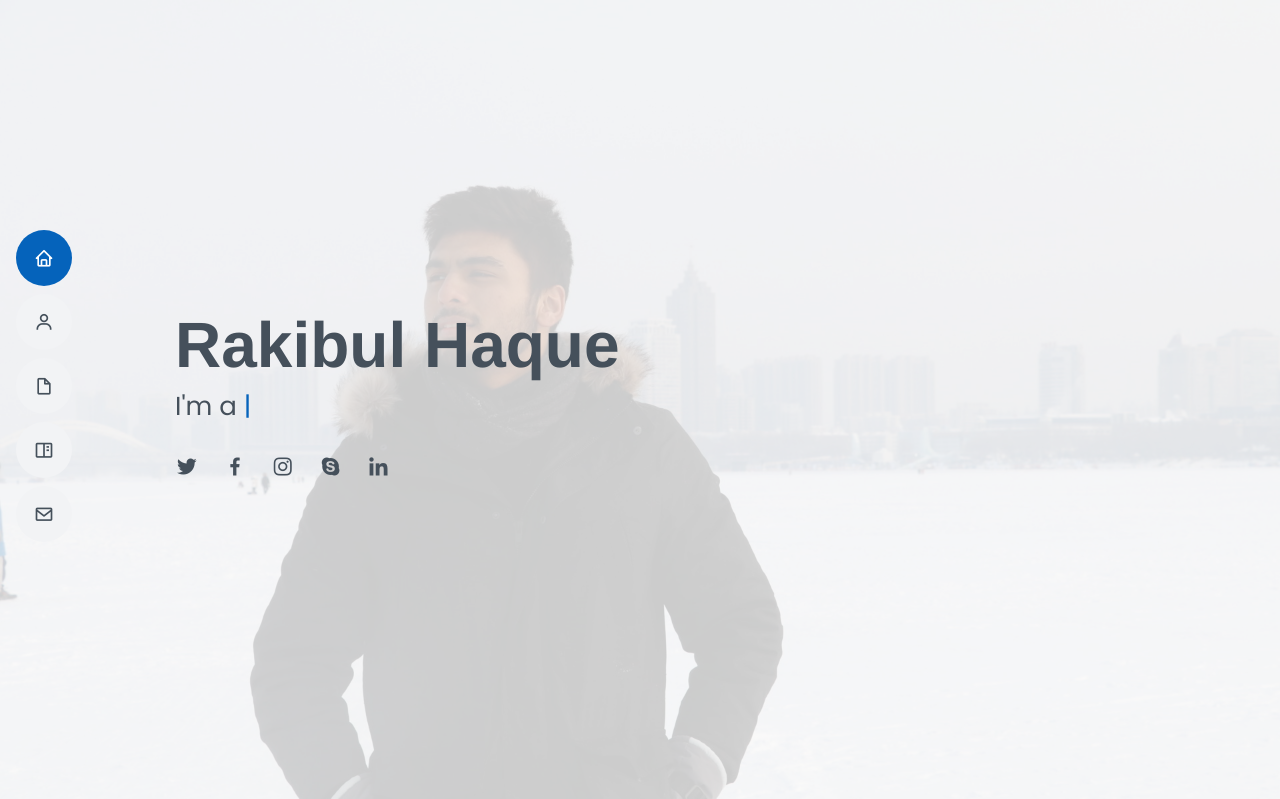
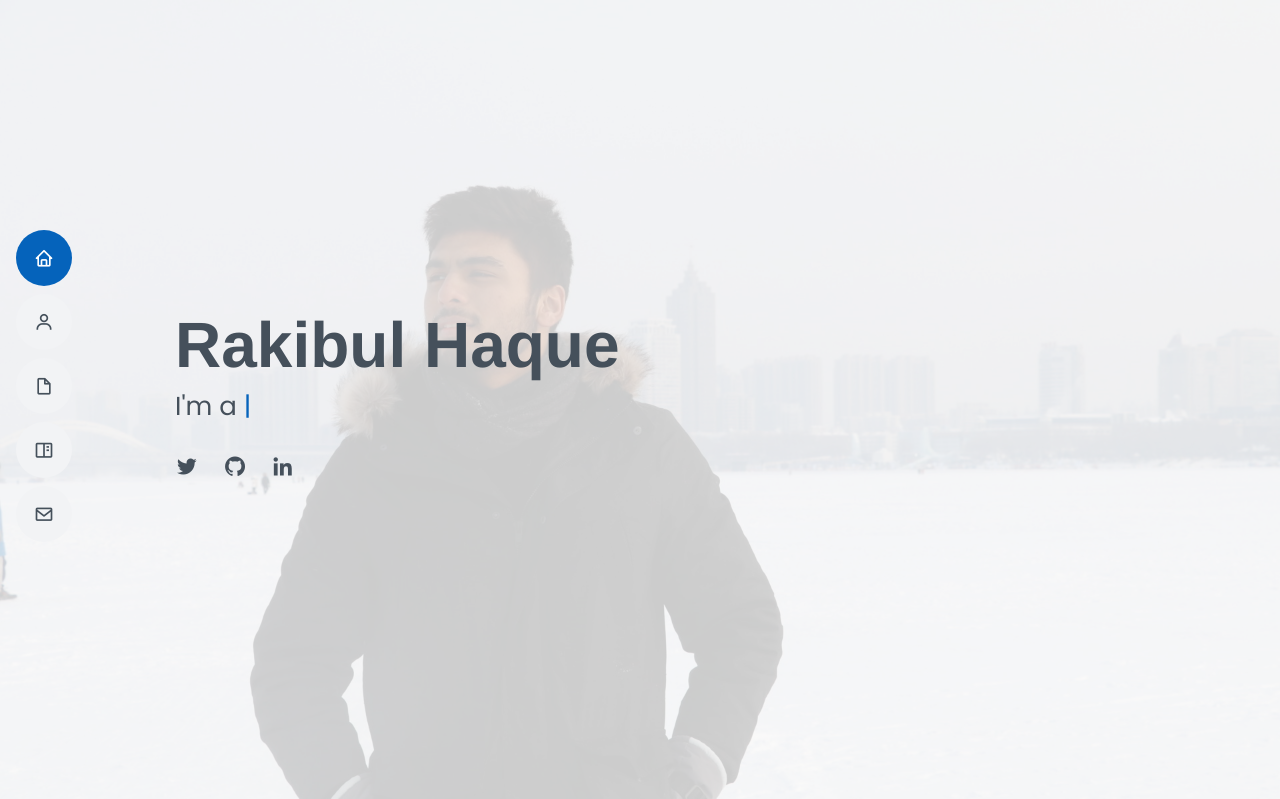
Before and after one commit to rakibulhaque9954/portfolio, a Flask app: page / in a window 1280 px wide. Shown: the top 799 px of the page. Run offline with Flask 3, Linux system fonts and the light colour scheme; some libraries are stand-ins or nearby versions.

Commit message:
deleted not needed links (10th commit)

```diff
--- a/templates/index.html
+++ b/templates/index.html
@@ -73,9 +73,7 @@
       <p>I'm a <span class="typed" data-typed-items="Computer Vision Engineer, Developer, Freelancer, Pet Lover"></span></p>
       <div class="social-links">
         <a href="#" class="twitter"><i class="bx bxl-twitter"></i></a>
-        <a href="#" class="facebook"><i class="bx bxl-facebook"></i></a>
-        <a href="#" class="instagram"><i class="bx bxl-instagram"></i></a>
-        <a href="#" class="google-plus"><i class="bx bxl-skype"></i></a>
+        <a href="#" class="google-plus"><i class="bx bxl-github"></i></a>
         <a href="#" class="linkedin"><i class="bx bxl-linkedin"></i></a>
       </div>
     </div>
```
